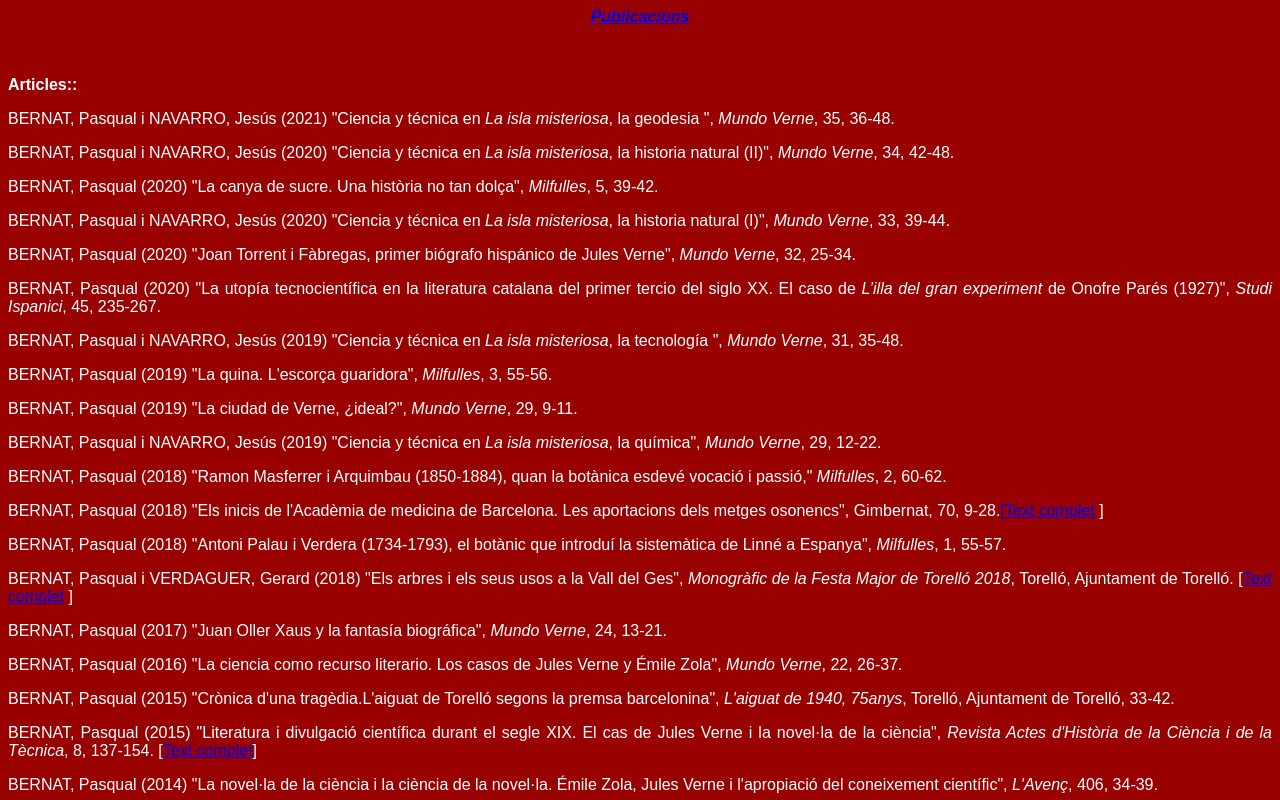
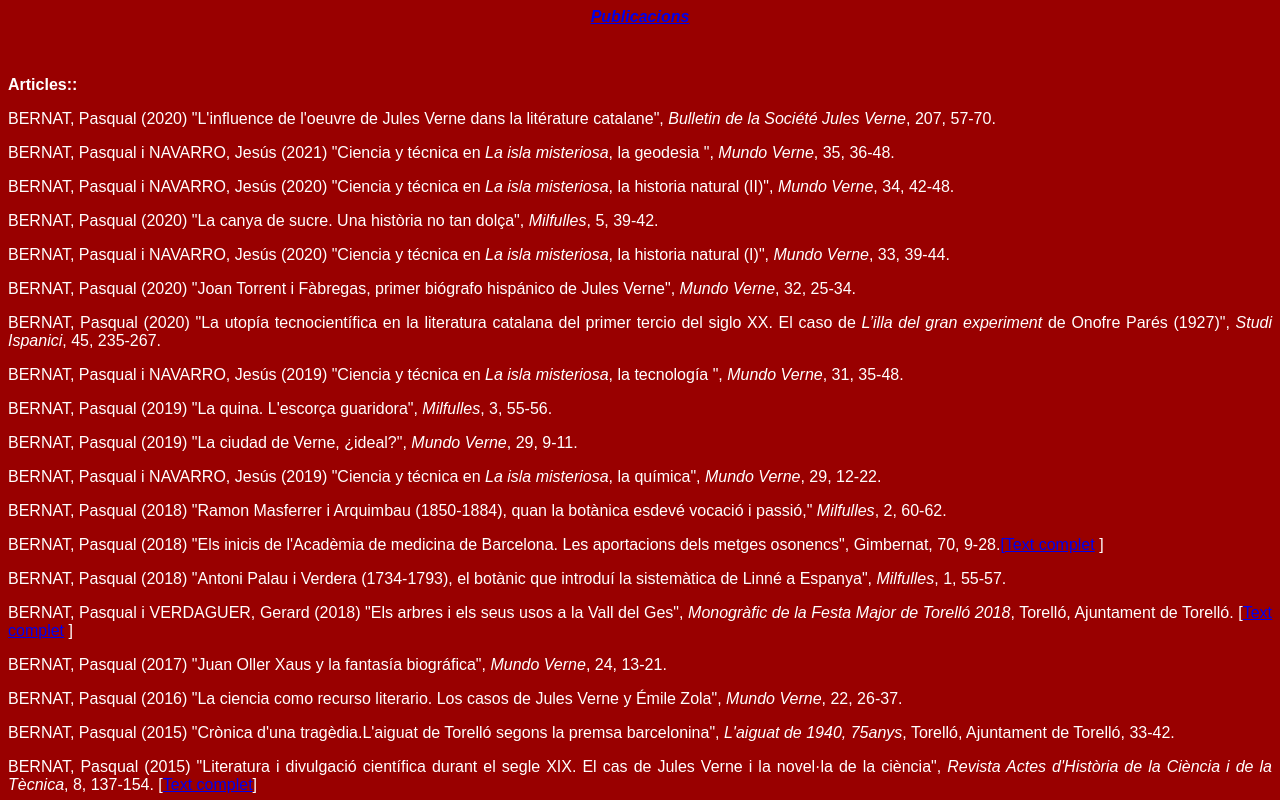
Before and after one commit to PasqualBernat/PasqualBernat.github.io, a plain HTML site: page publicacions.html in a window 1280 px wide. Shown: the top 800 px of the page. Drawn offline with Linux system fonts and the light colour scheme.

Commit message:
New commit

```diff
--- a/publicacions.html
+++ b/publicacions.html
@@ -31,6 +31,7 @@ body {
 <a href="286459"><em>Publicacions</em></a></div>
 <p align="justify" class="Estilo3">&nbsp;</p>
 <p align="justify" class="Estilo3"><b>Articles:</b><b>:</b></p>
+<p align="justify" class="Estilo3">BERNAT, Pasqual (2020) &quot;L'influence de l'oeuvre de Jules Verne dans la lit&eacute;rature catalane&quot;, <em>Bulletin de la Soci&eacute;t&eacute; Jules Verne</em>, 207, 57-70. </p>
 <p align="justify" class="Estilo3">BERNAT, Pasqual i NAVARRO, Jes&uacute;s (2021) &quot;Ciencia y t&eacute;cnica en <em>La isla misteriosa</em>, la geodesia &quot;, <em>Mundo Verne</em>, 35, 36-48.</p>
 <p align="justify" class="Estilo3">BERNAT, Pasqual i NAVARRO, Jes&uacute;s (2020) &quot;Ciencia y t&eacute;cnica en <em>La isla misteriosa</em>, la historia natural (II)&quot;, <em>Mundo Verne</em>, 34, 42-48.</p>
 <p align="justify" class="Estilo3">BERNAT, Pasqual (2020) &quot;La canya de sucre. Una hist&ograve;ria no tan dol&ccedil;a&quot;, <em>Milfulles</em>, 5, 39-42. </p>
```
